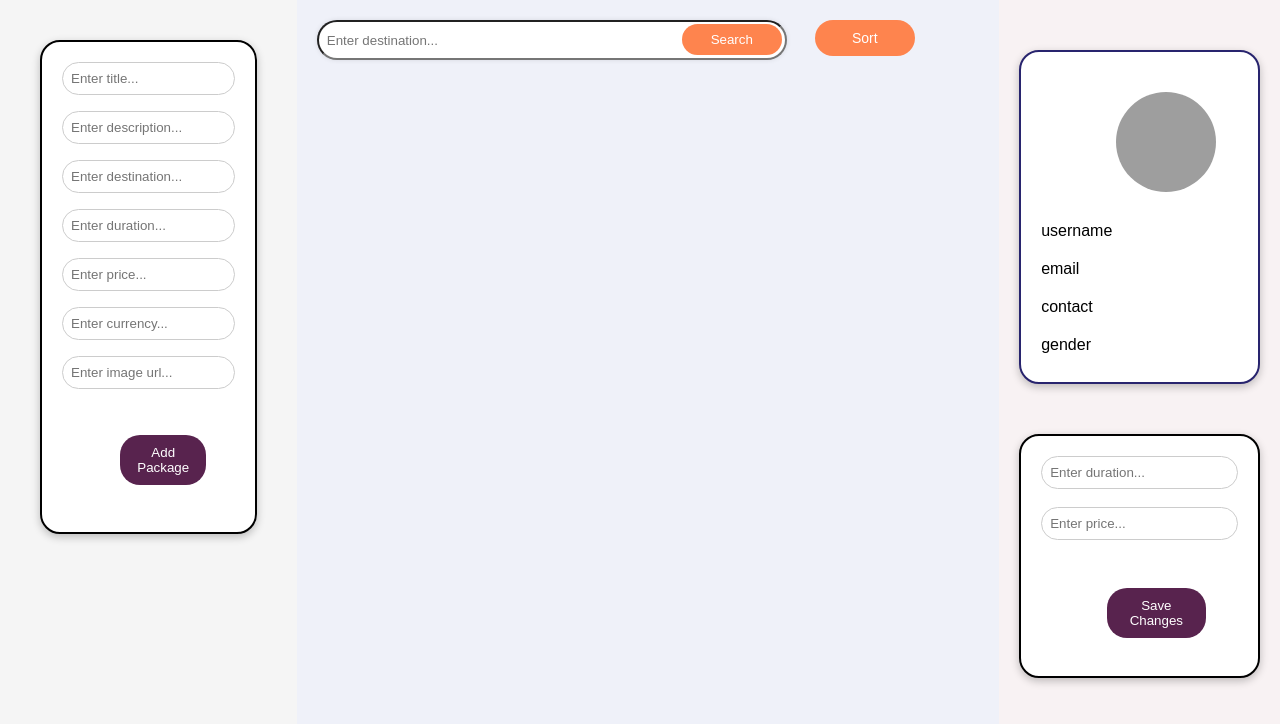
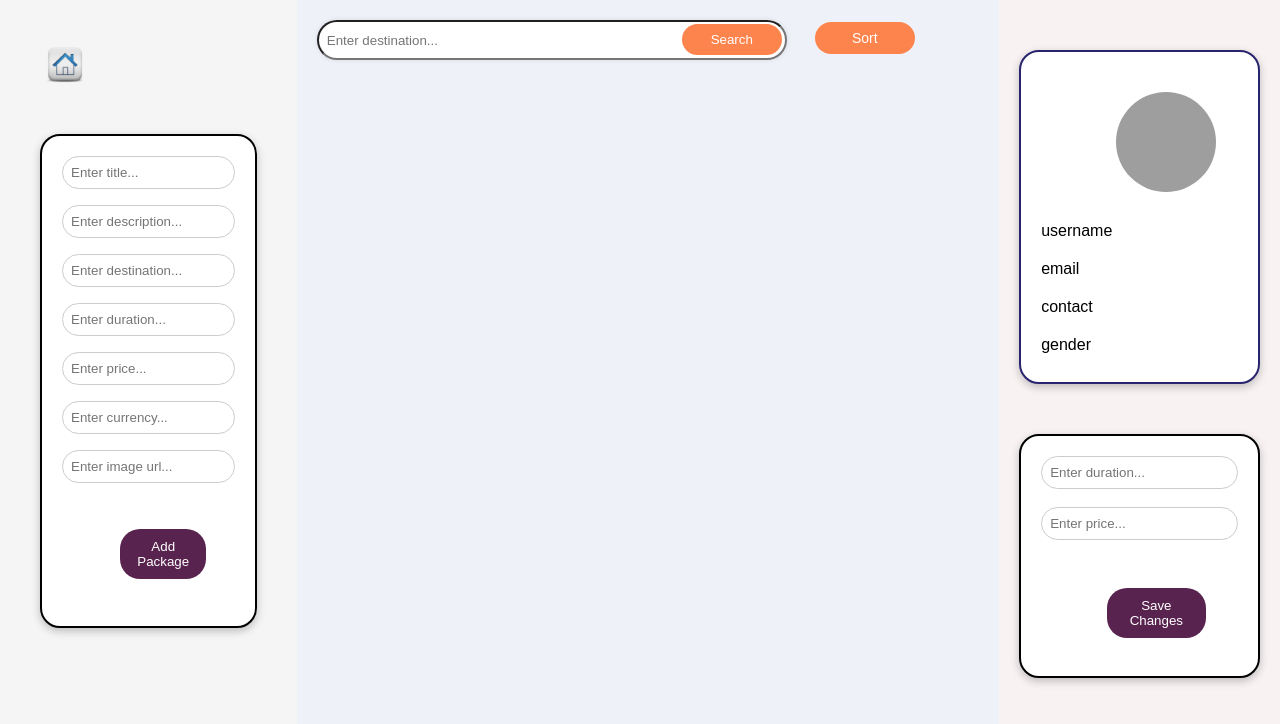
Before and after one commit to OraonShivam21/wonderwave-travels, a plain HTML site: page fw28-112/index.html in a window 1280 px wide. Drawn offline with Linux system fonts and the light colour scheme; no server answers; grey boxes are pictures that could not be loaded.

Commit message:
added navigation

```diff
--- a/fw28-112/index.html
+++ b/fw28-112/index.html
@@ -9,6 +9,10 @@
 <body>
     <div class="mega-container">
         <div class="add-package-container">
+            <a href="/">
+                <img src="home.png" alt="Home" id="home-logo" />
+              </a>
+
             <div class="add-packages">
                 <input type="text" id="add-title" class="add-input" placeholder="Enter title...">
                 <input type="text" id="add-description" class="add-input" placeholder="Enter description...">
--- a/fw28-112/style.css
+++ b/fw28-112/style.css
@@ -78,7 +78,8 @@ div{
 
 .dropbtn {
     width: 100px;
-    padding: 10px;
+    padding: 8px;
+    margin-top: 2px;
     font-size: 14px;
     border: none;
     border-radius: 20px;
@@ -373,3 +374,14 @@ background-color: red;
   .add-button:hover {
     background-color: #45a049;
   }
+
+
+  /* home logo */
+  #home-logo {
+    width: 50px;
+    height: auto;
+}
+
+#home-logo:hover{
+    transform: scale(1.1);
+}
```
Also changed, not shown: fw28-112/home.png (added).
